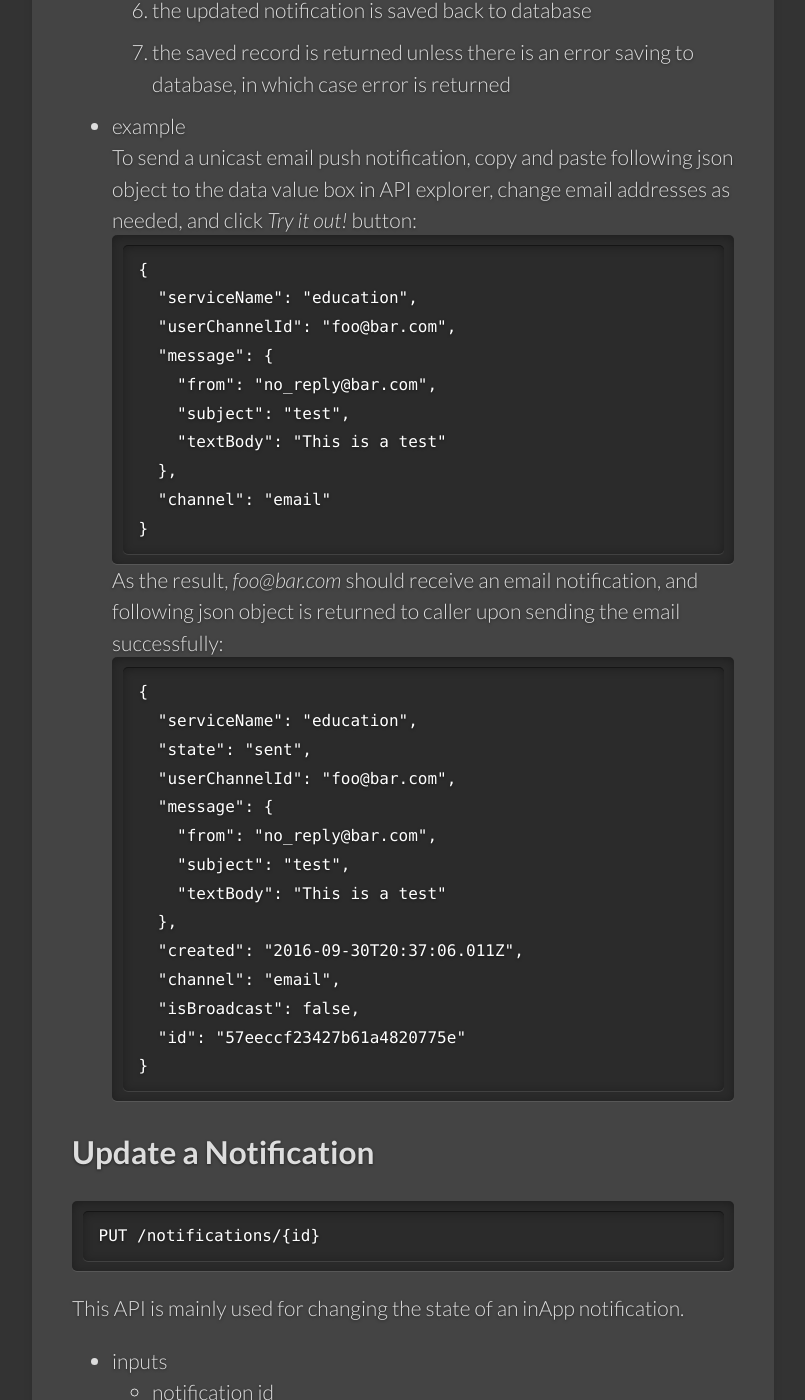
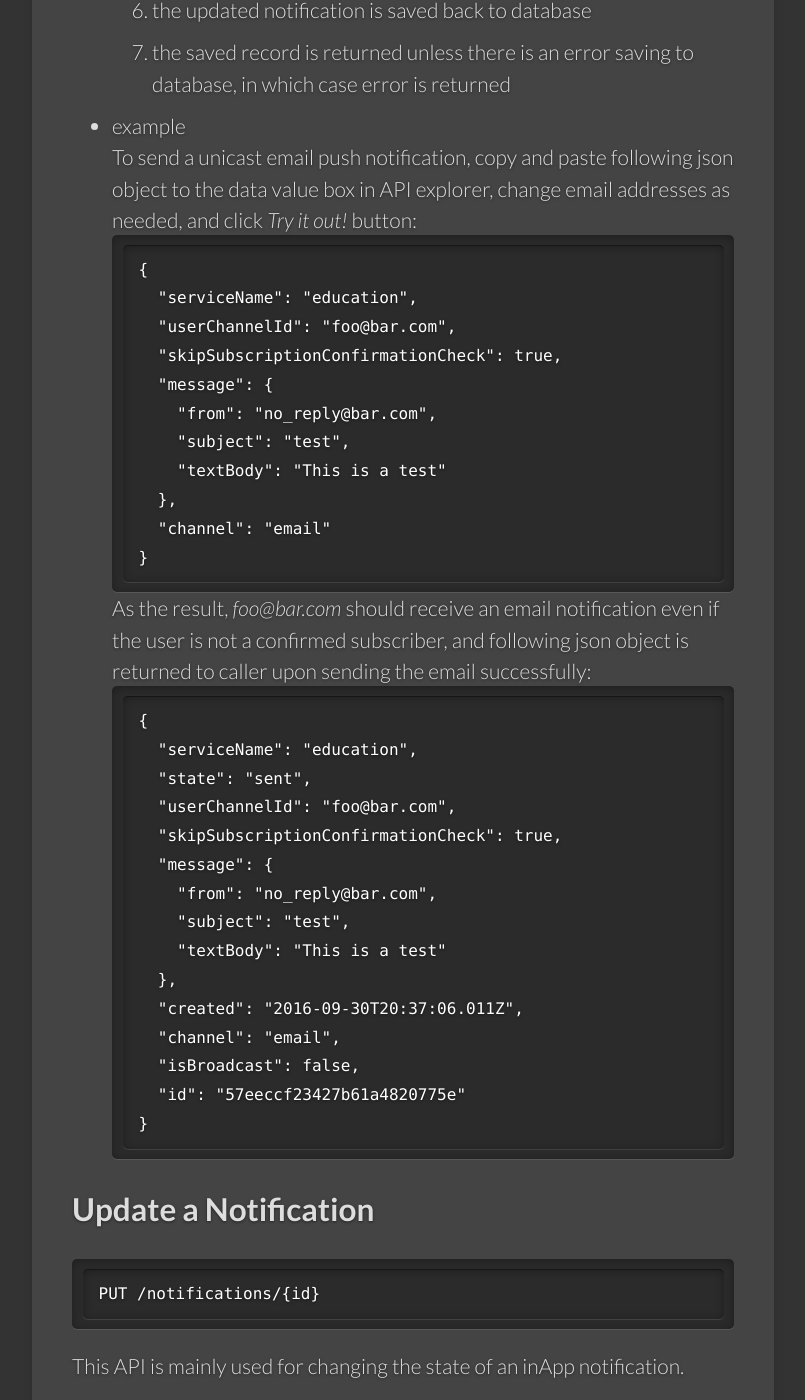
Before and after one commit to bcgov/MyGovBC-notification-server, a Jekyll site: the page built from docs/_docs/api-notification.md, in a window 1280 px wide and 1400 px high, scrolled down 6713 px. Shown: the whole window, without its empty margins (139-944 px from the left). Built offline with Jekyll 4.4.1, drawn with Linux system fonts in a browser that asks for light colours.

Commit message:
updated docs

````diff
--- a/docs/_docs/api-notification.md
+++ b/docs/_docs/api-notification.md
@@ -268,6 +268,7 @@ POST /notifications
   {
     "serviceName": "education",
     "userChannelId": "foo@bar.com",
+    "skipSubscriptionConfirmationCheck": true,
     "message": {
       "from": "no_reply@bar.com",
       "subject": "test",
@@ -277,13 +278,14 @@ POST /notifications
   }
   ```
 
-  As the result, *foo@bar.com* should receive an email notification, and following json object is returned to caller upon sending the email successfully:
+  As the result, *foo@bar.com* should receive an email notification even if the user is not a confirmed subscriber, and following json object is returned to caller upon sending the email successfully:
 
   ```
   {
     "serviceName": "education",
     "state": "sent",
     "userChannelId": "foo@bar.com",
+    "skipSubscriptionConfirmationCheck": true,
     "message": {
       "from": "no_reply@bar.com",
       "subject": "test",
````
